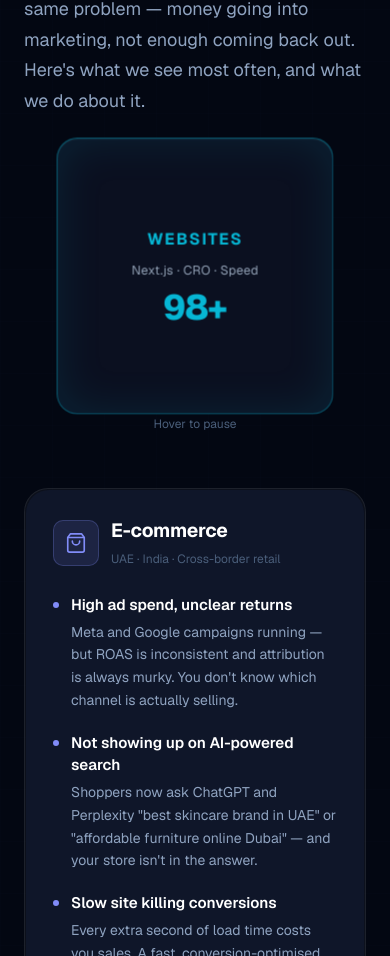
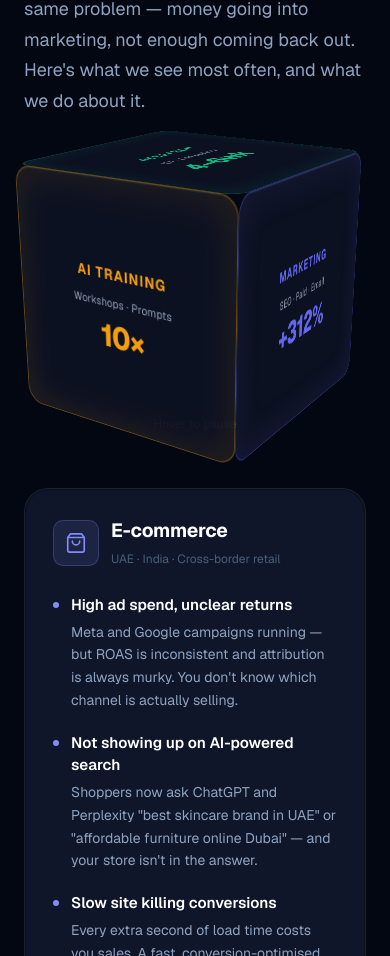
Before and after one commit to issei007-ai/unexusai, a Next.js app: page / in a window 390 px wide. Shown: the part 1394-2350 px from the top of the page. Built offline with nearby package versions, Linux system fonts and the light colour scheme.

Commit message:
Make service cube drag-to-rotate (mouse + touch)
Replace the CSS auto-spin with a Pointer Events drag handler so the cube
rotates with the mouse on desktop and finger on mobile. Idles with a slow
auto-spin via rAF; CMS-driven faces unchanged.

Co-Authored-By: Claude Opus 4.8 <noreply@anthropic.com>

```diff
--- a/src/app/globals.css
+++ b/src/app/globals.css
@@ -865,14 +865,16 @@ body {
 .svc-cube-scene {
   width: 240px; height: 240px;
   perspective: 900px;
+  cursor: grab;
+  touch-action: none;
 }
+.svc-cube-scene:active { cursor: grabbing; }
 .svc-cube {
   position: relative; width: 100%; height: 100%;
   transform-style: preserve-3d;
-  animation: svc-cube-spin 22s infinite;
-  animation-timing-function: cubic-bezier(0.7, 0, 0.3, 1);
+  transform: rotateX(-18deg) rotateY(-24deg);
+  will-change: transform;
 }
-.svc-cube-scene:hover .svc-cube { animation-play-state: paused; }
 .svc-cube-face {
   position: absolute; inset: 0;
   display: flex; flex-direction: column; align-items: center; justify-content: center;
@@ -889,19 +891,6 @@ body {
 .svc-cube-face[data-face="left"]   { transform: rotateY(-90deg)  translateZ(120px); }
 .svc-cube-face[data-face="top"]    { transform: rotateX(90deg)   translateZ(120px); }
 .svc-cube-face[data-face="bottom"] { transform: rotateX(-90deg)  translateZ(120px); }
-
-@keyframes svc-cube-spin {
-  0%, 12%    { transform: rotateY(0deg)    rotateX(0deg); }
-  16%, 29%   { transform: rotateY(-90deg)  rotateX(0deg); }
-  33%, 46%   { transform: rotateY(-180deg) rotateX(0deg); }
-  50%, 62%   { transform: rotateY(-270deg) rotateX(0deg); }
-  66%, 79%   { transform: rotateY(-360deg) rotateX(-90deg); }
-  83%, 96%   { transform: rotateY(-360deg) rotateX(90deg); }
-  100%       { transform: rotateY(-360deg) rotateX(0deg); }
-}
-@media (prefers-reduced-motion: reduce) {
-  .svc-cube { animation: none; transform: rotateY(-20deg) rotateX(-12deg); }
-}
 
 .booking-tz-list {
   position: absolute; z-index: 30; left: 0; right: 0; margin-top: 4px;
--- a/src/components/ui/ServiceCube.tsx
+++ b/src/components/ui/ServiceCube.tsx
@@ -1,46 +1,18 @@
 import ScrollReveal from "@/components/ui/ScrollReveal";
+import ServiceCubeClient from "@/components/ui/ServiceCubeClient";
 import { getSection } from "@/lib/cms";
 import { HOME_CUBE_DEFAULTS } from "@/lib/cms-schema";
 
-/**
- * Lightweight CSS-only 3D cube — six faces, one per service.
- * No canvas/WebGL: just CSS 3D transforms + a single keyframe animation,
- * paused on hover. Content is CMS-driven (home.cube).
- */
-const FACE_ORDER = ["front", "right", "back", "left", "top", "bottom"] as const;
-
 type Face = { label: string; sub: string; metric: string; accent: string };
 
+/** CMS-driven 3D service cube (drag-to-rotate handled by the client child). */
 export default async function ServiceCube() {
   const c = await getSection("home.cube", HOME_CUBE_DEFAULTS);
   const faces = (Array.isArray(c.faces) ? c.faces : HOME_CUBE_DEFAULTS.faces).slice(0, 6) as Face[];
 
   return (
-    <ScrollReveal direction="left" className="flex flex-col items-center gap-5">
-      <div className="svc-cube-scene">
-        <div className="svc-cube">
-          {faces.map((f, i) => {
-            const accent = f.accent || "#6366f1";
-            return (
-              <div
-                key={i}
-                data-face={FACE_ORDER[i]}
-                className="svc-cube-face"
-                style={{ borderColor: `${accent}66`, boxShadow: `inset 0 0 40px ${accent}1f, inset 0 1px 0 rgba(255,255,255,0.06)` }}
-              >
-                <span className="text-sm font-bold uppercase tracking-widest" style={{ color: accent, fontFamily: "var(--font-display)" }}>
-                  {f.label}
-                </span>
-                <span className="text-[0.68rem] tracking-wide" style={{ color: "var(--color-brand-400)" }}>{f.sub}</span>
-                <span style={{ fontFamily: "var(--font-display)", fontWeight: 800, fontSize: "1.9rem", lineHeight: 1, color: accent, letterSpacing: "-0.03em" }}>
-                  {f.metric}
-                </span>
-              </div>
-            );
-          })}
-        </div>
-      </div>
-      {c.caption && <p className="text-xs text-center" style={{ color: "var(--color-brand-500)" }}>{c.caption}</p>}
+    <ScrollReveal direction="left">
+      <ServiceCubeClient faces={faces} caption={c.caption} />
     </ScrollReveal>
   );
 }
--- /dev/null
+++ b/src/components/ui/ServiceCubeClient.tsx
@@ -0,0 +1,89 @@
+"use client";
+import { useEffect, useRef } from "react";
+
+type Face = { label: string; sub: string; metric: string; accent: string };
+const FACE_ORDER = ["front", "right", "back", "left", "top", "bottom"] as const;
+
+/**
+ * Drag-to-rotate 3D cube. Pointer Events unify mouse (desktop) and touch
+ * (mobile). Idles with a slow auto-spin; the user can grab and rotate freely.
+ */
+export default function ServiceCubeClient({ faces, caption }: { faces: Face[]; caption?: string }) {
+  const cubeRef = useRef<HTMLDivElement>(null);
+  const rot = useRef({ x: -18, y: -24 });
+  const dragging = useRef(false);
+  const last = useRef({ x: 0, y: 0 });
+
+  useEffect(() => {
+    const reduce = window.matchMedia("(prefers-reduced-motion: reduce)").matches;
+    let frame = 0;
+    const tick = () => {
+      if (!dragging.current && !reduce) rot.current.y += 0.22;
+      const el = cubeRef.current;
+      if (el) el.style.transform = `rotateX(${rot.current.x}deg) rotateY(${rot.current.y}deg)`;
+      frame = requestAnimationFrame(tick);
+    };
+    frame = requestAnimationFrame(tick);
+    return () => cancelAnimationFrame(frame);
+  }, []);
+
+  const onDown = (e: React.PointerEvent) => {
+    dragging.current = true;
+    last.current = { x: e.clientX, y: e.clientY };
+    e.currentTarget.setPointerCapture(e.pointerId);
+  };
+  const onMove = (e: React.PointerEvent) => {
+    if (!dragging.current) return;
+    const dx = e.clientX - last.current.x;
+    const dy = e.clientY - last.current.y;
+    last.current = { x: e.clientX, y: e.clientY };
+    rot.current.y += dx * 0.5;
+    rot.current.x = Math.max(-90, Math.min(90, rot.current.x - dy * 0.5));
+  };
+  const onUp = (e: React.PointerEvent) => {
+    dragging.current = false;
+    try {
+      e.currentTarget.releasePointerCapture(e.pointerId);
+    } catch {
+      /* pointer already released */
+    }
+  };
+
+  return (
+    <div className="flex flex-col items-center gap-5">
+      <div
+        className="svc-cube-scene"
+        style={{ touchAction: "none" }}
+        onPointerDown={onDown}
+        onPointerMove={onMove}
+        onPointerUp={onUp}
+        onPointerCancel={onUp}
+        role="img"
+        aria-label="Rotatable cube of our six services"
+      >
+        <div className="svc-cube" ref={cubeRef}>
+          {faces.map((f, i) => {
+            const accent = f.accent || "#6366f1";
+            return (
+              <div
+                key={i}
+                data-face={FACE_ORDER[i]}
+                className="svc-cube-face"
+                style={{ borderColor: `${accent}66`, boxShadow: `inset 0 0 40px ${accent}1f, inset 0 1px 0 rgba(255,255,255,0.06)` }}
+              >
+                <span className="text-sm font-bold uppercase tracking-widest" style={{ color: accent, fontFamily: "var(--font-display)" }}>
+                  {f.label}
+                </span>
+                <span className="text-[0.68rem] tracking-wide" style={{ color: "var(--color-brand-400)" }}>{f.sub}</span>
+                <span style={{ fontFamily: "var(--font-display)", fontWeight: 800, fontSize: "1.9rem", lineHeight: 1, color: accent, letterSpacing: "-0.03em" }}>
+                  {f.metric}
+                </span>
+              </div>
+            );
+          })}
+        </div>
+      </div>
+      {caption && <p className="text-xs text-center" style={{ color: "var(--color-brand-500)" }}>{caption}</p>}
+    </div>
+  );
+}
```
